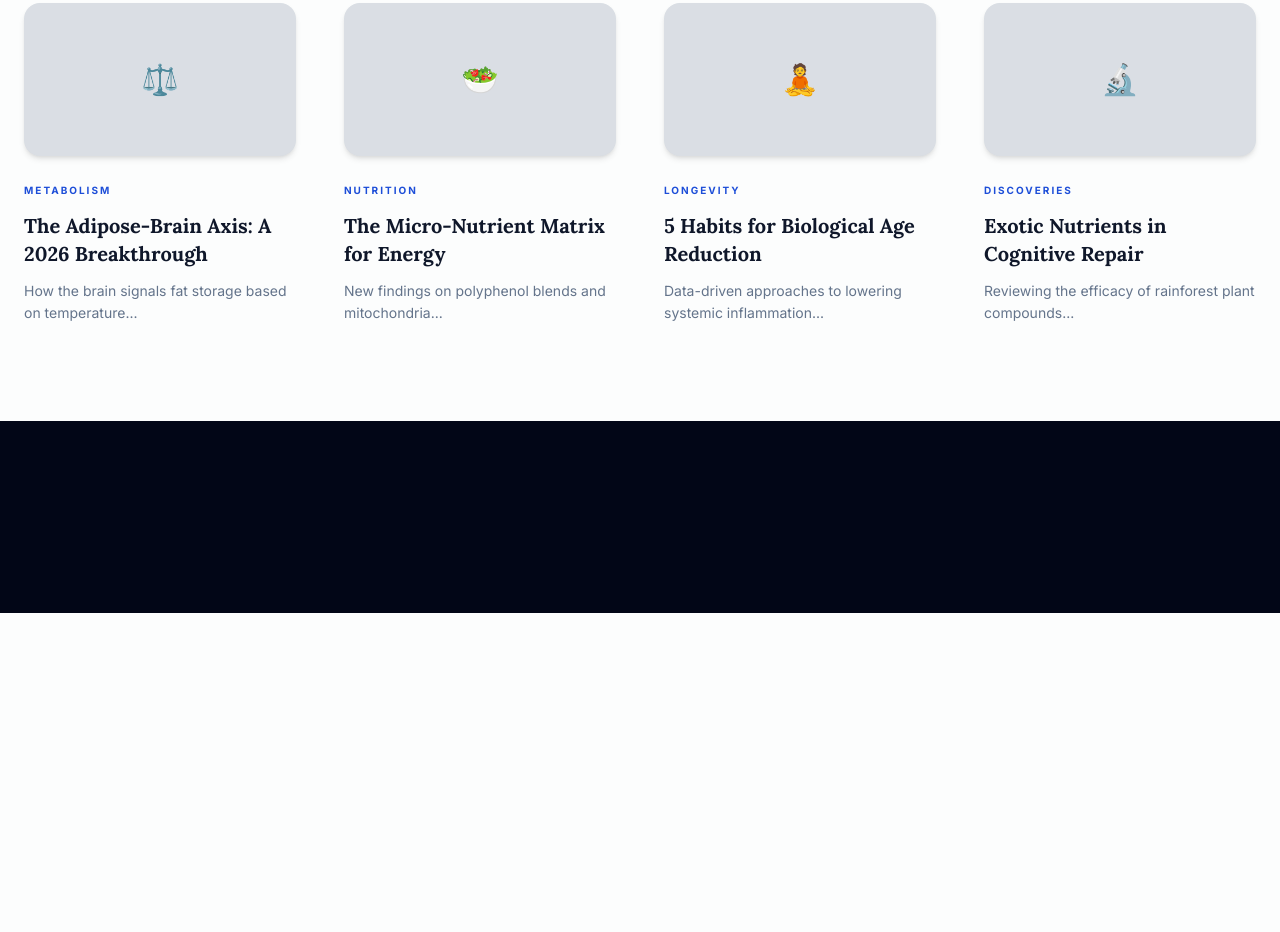
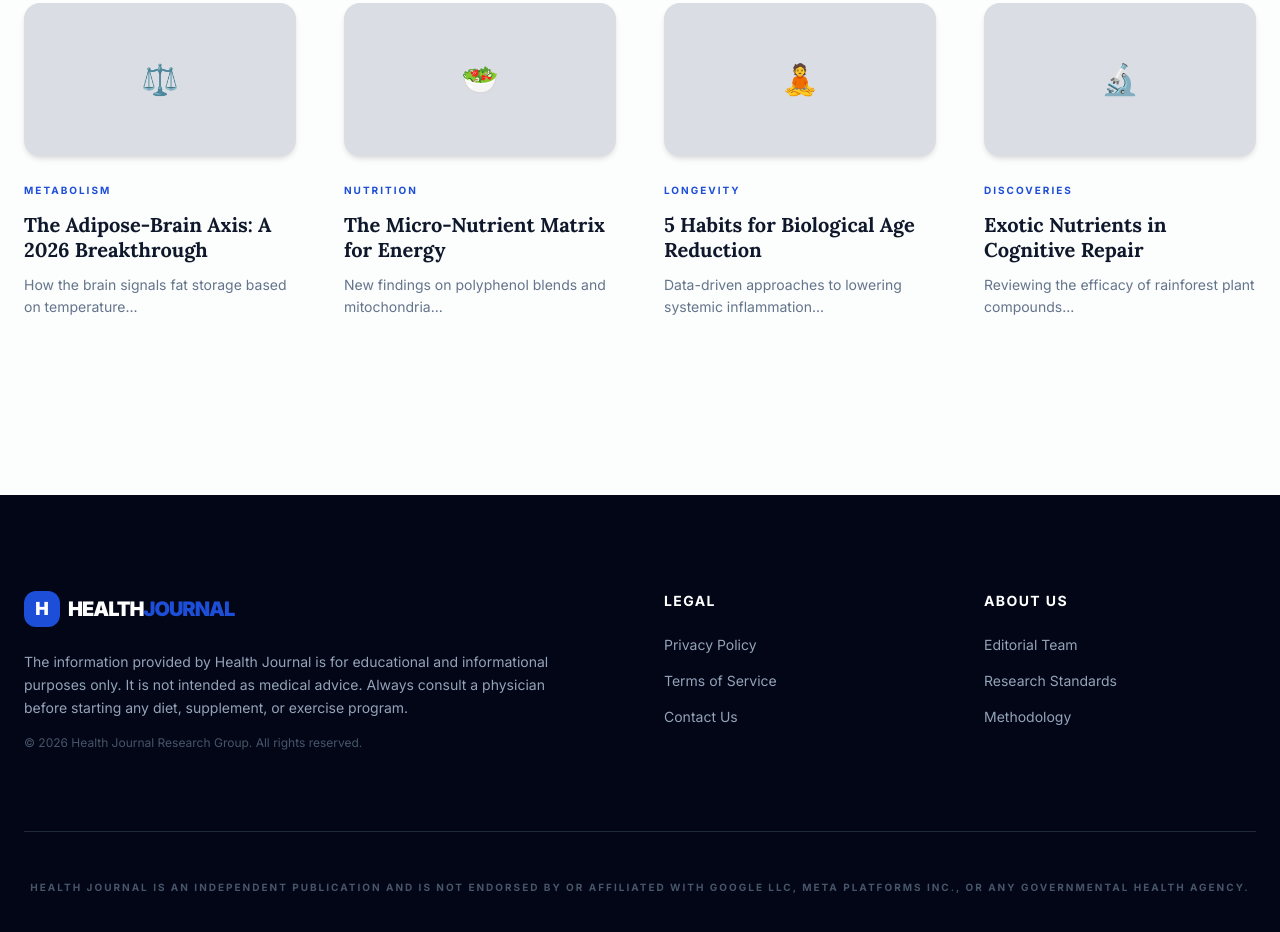
Before and after one commit to Amandaraamos/gringa, a plain HTML site: page index.html in a window 1280 px wide. Shown: the part 924-1856 px from the top of the page. Before the commit the page ends 1537 px from the top, so only its background shows below. Drawn offline with nearby package versions, Linux system fonts and the light colour scheme.

```diff
--- a/index.html
+++ b/index.html
@@ -9,11 +9,10 @@
     <style>
         h1, h2, h3 { font-family: 'Lora', serif; }
         body { font-family: 'Inter', sans-serif; }
-        /* Efeito de suavidade no hover do card */
-        .article-card { transition: all 0.3s cubic-bezier(0.4, 0, 0.2, 1); }
+        .article-card { transition: all 0.3s ease; }
     </style>
 </head>
-<body class="bg-[#fcfdfd] text-slate-900">
+<body class="bg-[#fcfdfd] text-slate-900 min-h-screen flex flex-col">
 
     <div class="bg-slate-950 text-white text-[10px] py-2.5 text-center uppercase tracking-[0.2em] font-bold border-b border-slate-800">
         Independent Peer-Reviewed Research • March 2026 Update
@@ -38,13 +37,13 @@
         </div>
     </nav>
 
-    <main class="max-w-7xl mx-auto px-6 py-16 md:py-24">
+    <main class="max-w-7xl mx-auto px-6 py-16 md:py-24 flex-grow">
 
         <a href="WARMUP/sleep-hygiene.html" class="group block mb-24">
             <section class="grid md:grid-cols-12 gap-12 border-b border-slate-100 pb-20">
                 <div class="md:col-span-7">
                     <div class="overflow-hidden rounded-3xl bg-slate-100 aspect-[16/10] shadow-2xl shadow-slate-100">
-                        <img src="WARMUP/assets/sleep-study-report-limpo.webp" class="w-full h-full object-cover group-hover:scale-105 transition-transform duration-700" alt="Neurological Sleep Study">
+                        <img src="WARMUP\img\sleep-study-report-limpo.webp" class="w-full h-full object-cover group-hover:scale-105 transition-transform duration-700" alt="Neurological Sleep Study">
                     </div>
                 </div>
                 <div class="md:col-span-5 flex flex-col justify-center">
@@ -59,44 +58,44 @@
         <section>
             <div class="flex items-center justify-between mb-12">
                 <h2 class="text-3xl font-bold italic">Latest Peer-Reviewed Dispatches</h2>
-                <div class="h-px bg-slate-100 flex-grow ml-10 text-slate-300"></div>
+                <div class="h-px bg-slate-100 flex-grow ml-10"></div>
             </div>
 
             <div class="grid grid-cols-1 sm:grid-cols-2 lg:grid-cols-4 gap-12">
 
                 <a href="metabolism-report.html" class="article-card group block">
                     <div class="overflow-hidden rounded-2xl bg-slate-100 aspect-video mb-5 relative shadow-md">
-                        <div class="absolute inset-0 bg-slate-900/10 flex items-center justify-center font-bold text-white text-3xl group-hover:scale-110 transition-transform">⚖️</div>
+                        <div class="absolute inset-0 bg-slate-900/10 flex items-center justify-center text-3xl group-hover:scale-110 transition-transform">⚖️</div>
                     </div>
                     <span class="text-blue-700 font-bold text-[10px] uppercase tracking-[0.2em]">Metabolism</span>
-                    <h3 class="text-xl font-bold mt-3 mb-3 group-hover:text-blue-700 transition-colors">The Adipose-Brain Axis: A 2026 Breakthrough</h3>
+                    <h3 class="text-xl font-bold mt-3 mb-3 group-hover:text-blue-700 transition-colors leading-tight">The Adipose-Brain Axis: A 2026 Breakthrough</h3>
                     <p class="text-sm text-slate-500 leading-relaxed">How the brain signals fat storage based on temperature...</p>
                 </a>
 
                 <a href="mitochondrial-nutrition.html" class="article-card group block">
                     <div class="overflow-hidden rounded-2xl bg-slate-100 aspect-video mb-5 relative shadow-md">
-                        <div class="absolute inset-0 bg-slate-900/10 flex items-center justify-center font-bold text-white text-3xl group-hover:scale-110 transition-transform">🥗</div>
+                        <div class="absolute inset-0 bg-slate-900/10 flex items-center justify-center text-3xl group-hover:scale-110 transition-transform">🥗</div>
                     </div>
                     <span class="text-blue-700 font-bold text-[10px] uppercase tracking-[0.2em]">Nutrition</span>
-                    <h3 class="text-xl font-bold mt-3 mb-3 group-hover:text-blue-700 transition-colors">The Micro-Nutrient Matrix for Energy</h3>
+                    <h3 class="text-xl font-bold mt-3 mb-3 group-hover:text-blue-700 transition-colors leading-tight">The Micro-Nutrient Matrix for Energy</h3>
                     <p class="text-sm text-slate-500 leading-relaxed">New findings on polyphenol blends and mitochondria...</p>
                 </a>
 
                 <a href="biological-age-habits.html" class="article-card group block">
                     <div class="overflow-hidden rounded-2xl bg-slate-100 aspect-video mb-5 relative shadow-md">
-                        <div class="absolute inset-0 bg-slate-900/10 flex items-center justify-center font-bold text-white text-3xl group-hover:scale-110 transition-transform">🧘</div>
+                        <div class="absolute inset-0 bg-slate-900/10 flex items-center justify-center text-3xl group-hover:scale-110 transition-transform">🧘</div>
                     </div>
                     <span class="text-blue-700 font-bold text-[10px] uppercase tracking-[0.2em]">Longevity</span>
-                    <h3 class="text-xl font-bold mt-3 mb-3 group-hover:text-blue-700 transition-colors">5 Habits for Biological Age Reduction</h3>
+                    <h3 class="text-xl font-bold mt-3 mb-3 group-hover:text-blue-700 transition-colors leading-tight">5 Habits for Biological Age Reduction</h3>
                     <p class="text-sm text-slate-500 leading-relaxed">Data-driven approaches to lowering systemic inflammation...</p>
                 </a>
 
                 <a href="exotic-nutrients-report.html" class="article-card group block">
                     <div class="overflow-hidden rounded-2xl bg-slate-100 aspect-video mb-5 relative shadow-md">
-                        <div class="absolute inset-0 bg-slate-900/10 flex items-center justify-center font-bold text-white text-3xl group-hover:scale-110 transition-transform">🔬</div>
+                        <div class="absolute inset-0 bg-slate-900/10 flex items-center justify-center text-3xl group-hover:scale-110 transition-transform">🔬</div>
                     </div>
                     <span class="text-blue-700 font-bold text-[10px] uppercase tracking-[0.2em]">Discoveries</span>
-                    <h3 class="text-xl font-bold mt-3 mb-3 group-hover:text-blue-700 transition-colors">Exotic Nutrients in Cognitive Repair</h3>
+                    <h3 class="text-xl font-bold mt-3 mb-3 group-hover:text-blue-700 transition-colors leading-tight">Exotic Nutrients in Cognitive Repair</h3>
                     <p class="text-sm text-slate-500 leading-relaxed">Reviewing the efficacy of rainforest plant compounds...</p>
                 </a>
 
@@ -104,8 +103,38 @@
         </section>
     </main>
 
-    <footer class="bg-slate-950 text-slate-400 py-24 px-6 mt-auto">
-        </footer>
+    <footer class="bg-slate-950 text-slate-400 py-24 px-6 mt-20">
+        <div class="max-w-7xl mx-auto grid grid-cols-1 md:grid-cols-4 gap-12 border-b border-slate-800 pb-20 mb-12">
+
+            <div class="md:col-span-2 pr-10">
+                <div class="flex items-center space-x-2 mb-6">
+                    <div class="w-9 h-9 bg-blue-700 rounded-xl flex items-center justify-center text-white font-extrabold text-lg">H</div>
+                    <span class="font-black text-xl tracking-tighter uppercase text-white">Health<span class="text-blue-700">Journal</span></span>
+                </div>
+                <p class="text-sm leading-relaxed mb-4">The information provided by Health Journal is for educational and informational purposes only. It is not intended as medical advice. Always consult a physician before starting any diet, supplement, or exercise program.</p>
+                <p class="text-xs text-slate-600">© 2026 Health Journal Research Group. All rights reserved.</p>
+            </div>
+
+            <div class="text-sm space-y-4">
+                <h4 class="text-white font-bold uppercase tracking-widest mb-6">Legal</h4>
+                <a href="privacy.html" class="block hover:text-white transition-colors">Privacy Policy</a>
+                <a href="terms.html" class="block hover:text-white transition-colors">Terms of Service</a>
+                <a href="contact.html" class="block hover:text-white transition-colors">Contact Us</a>
+            </div>
+
+            <div class="text-sm space-y-4">
+                <h4 class="text-white font-bold uppercase tracking-widest mb-6">About Us</h4>
+                <a href="#" class="block hover:text-white transition-colors">Editorial Team</a>
+                <a href="#" class="block hover:text-white transition-colors">Research Standards</a>
+                <a href="#" class="block hover:text-white transition-colors">Methodology</a>
+            </div>
+
+        </div>
+
+        <div class="max-w-7xl mx-auto text-[10px] uppercase tracking-[0.2em] font-bold text-center text-slate-600">
+            Health Journal is an independent publication and is not endorsed by or affiliated with Google LLC, Meta Platforms Inc., or any governmental health agency.
+        </div>
+    </footer>
 
 </body>
 </html>
```
